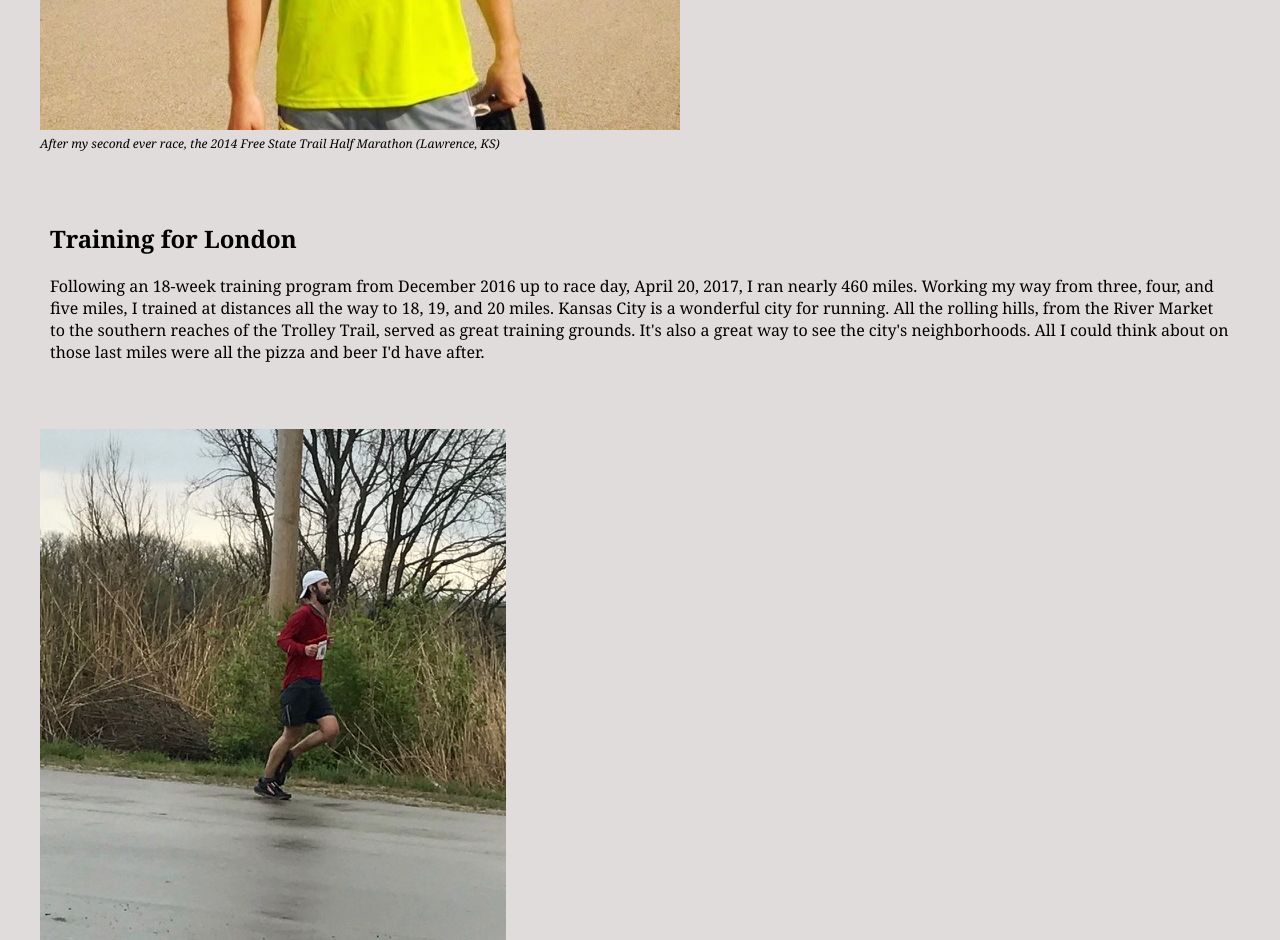
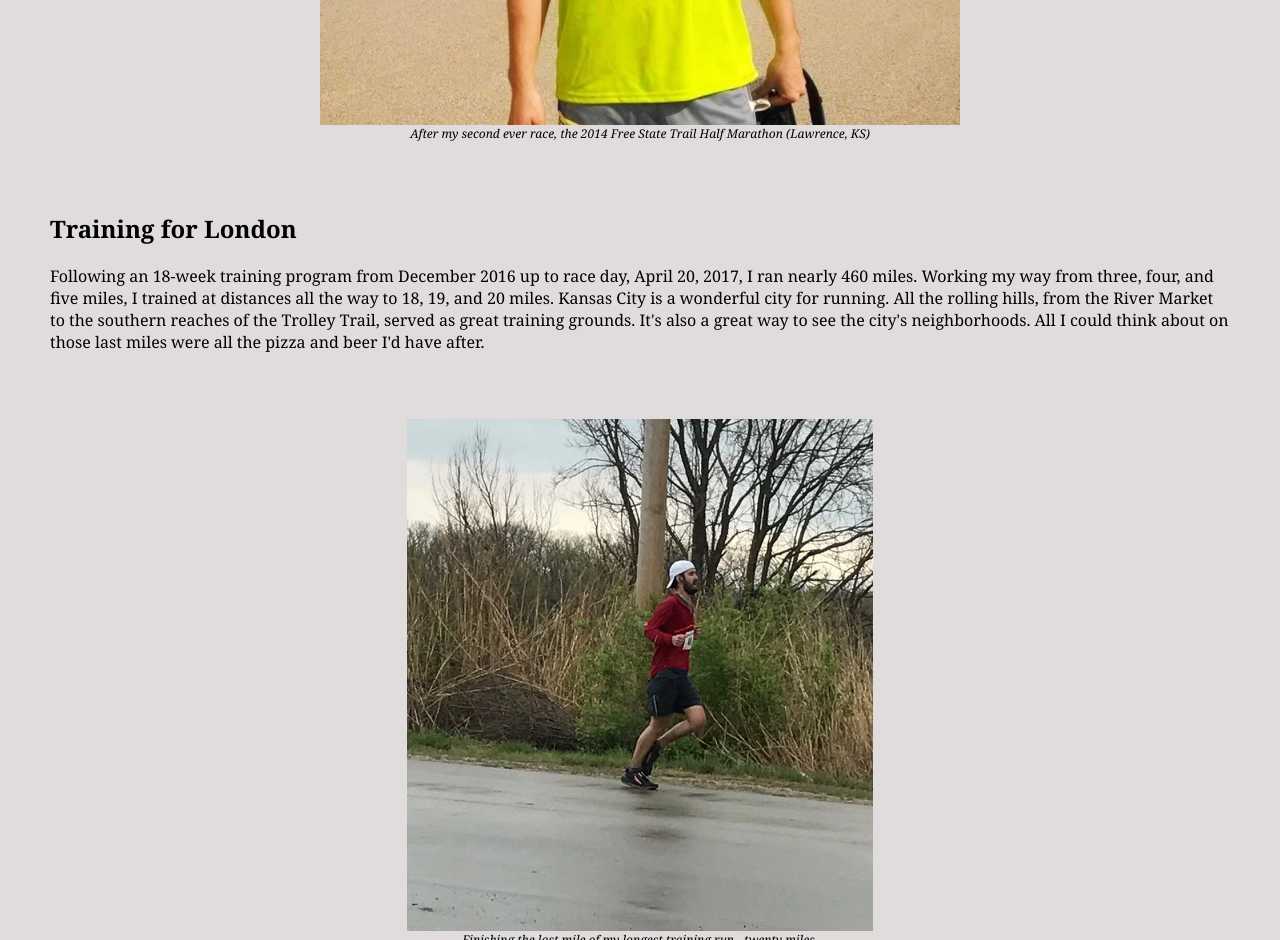
Before and after one commit to lucas-homer/html-me-something, a plain HTML site: page index.html in a window 1280 px wide. Shown: the part 1860-2800 px from the top of the page. Drawn offline with Linux system fonts and the light colour scheme.

Commit message:
centered images and captions

```diff
--- a/styles.css
+++ b/styles.css
@@ -29,13 +29,14 @@ body {
 figcaption {
     font-style: italic;
     font-size: 12px;
+    text-align: center;
 }
 
 img {
     max-width: 100%;
     padding-top: 50px;
-    margin: auto;
-
+    display: block;
+    margin: 0 auto;
 }
 
 footer {
```
